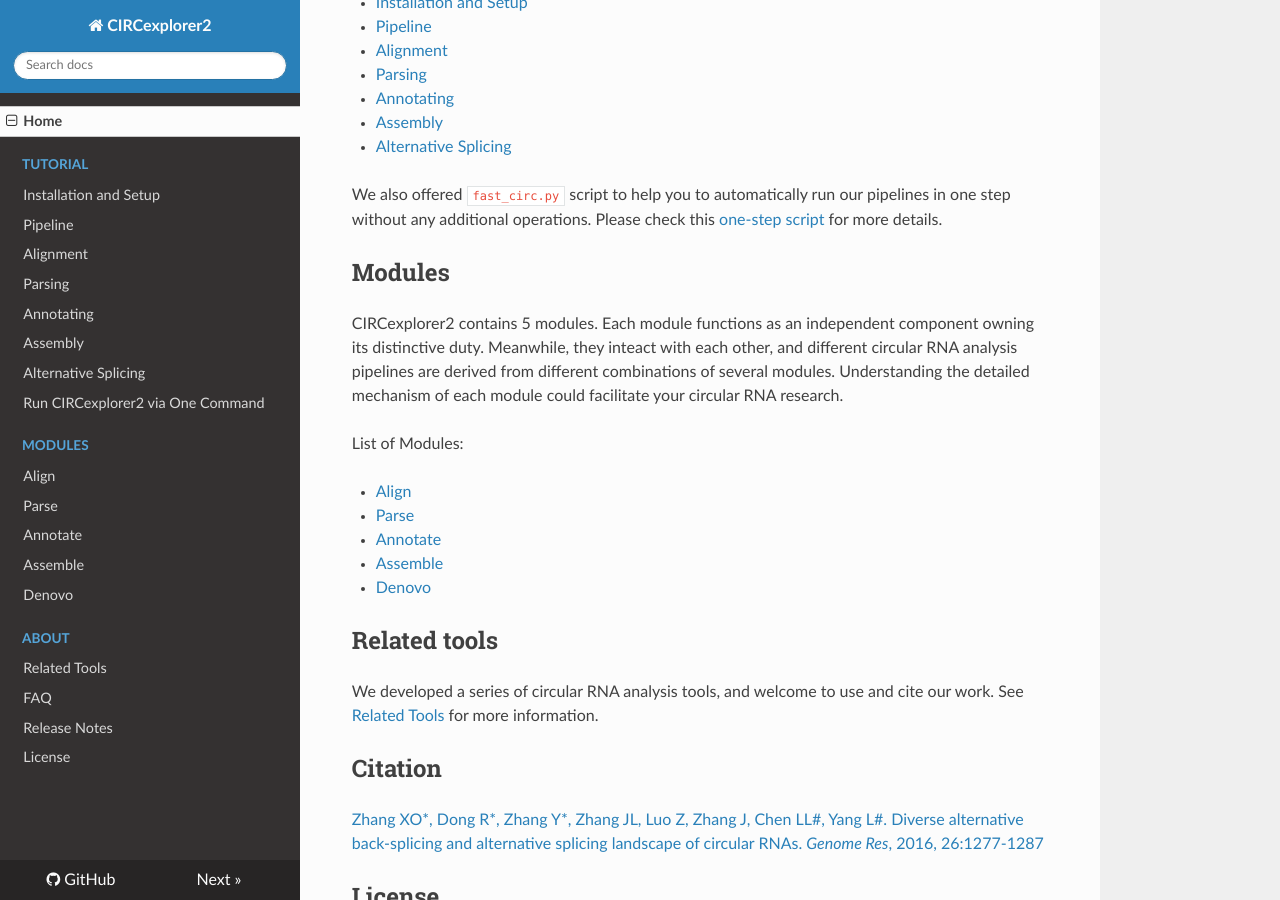
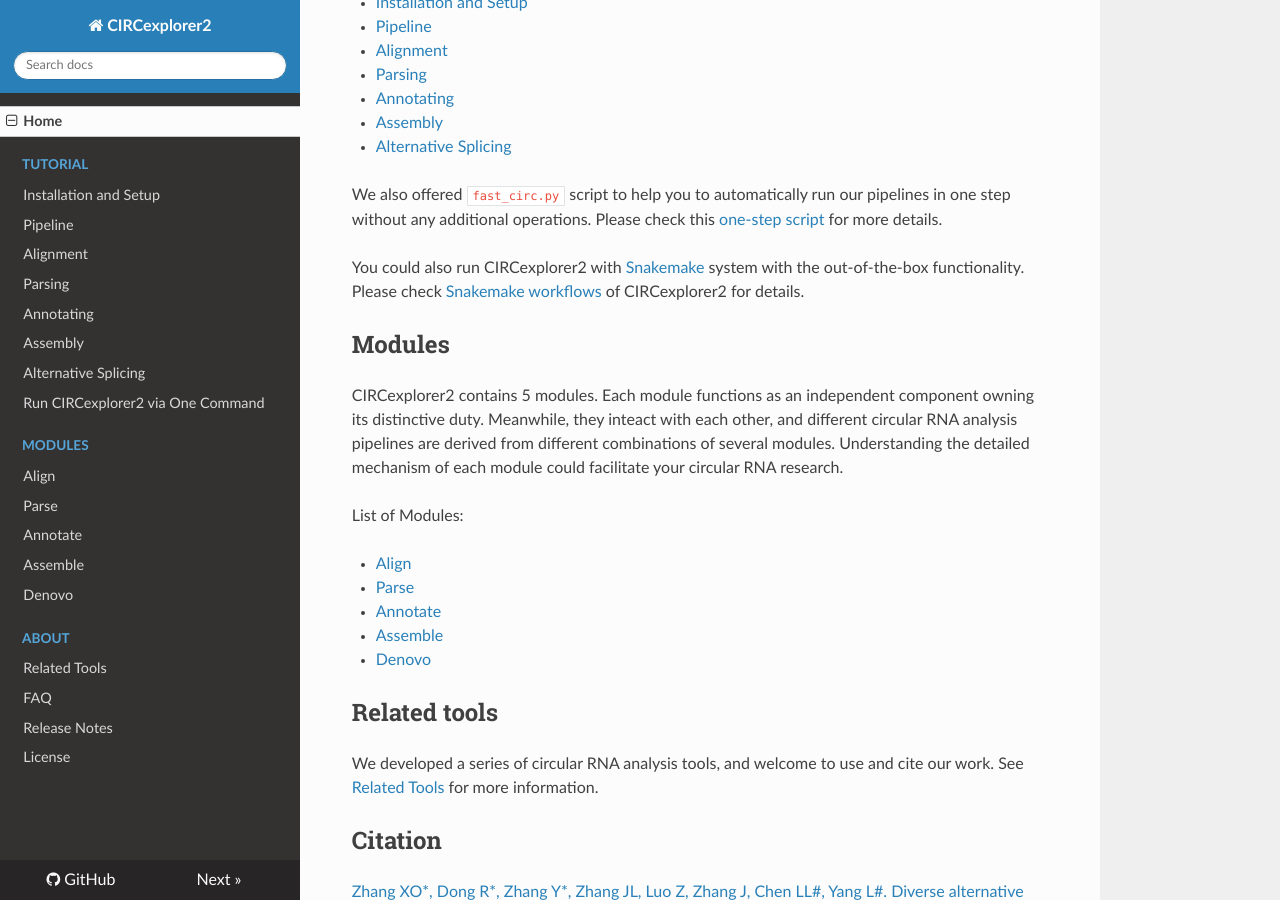
Before and after one commit to YangLab/CIRCexplorer2, an MkDocs documentation site: the page built from docs/index.md, in a window 1280 px wide and 900 px high, scrolled down 1042 px. Built offline with MkDocs 1.6.1, drawn with Linux system fonts in a browser that asks for light colours; nearby versions of some CDN libraries; old or Windows-style settings are respelled for this version of MkDocs.

Commit message:
add info of snakemake

```diff
--- a/docs/index.md
+++ b/docs/index.md
@@ -15,6 +15,7 @@
 [![The MIT License](https://img.shields.io/badge/license-MIT-orange.svg)](https://github.com/YangLab/CIRCexplorer2/blob/master/LICENSE.txt)
 
 [![PyPI Downloads](https://img.shields.io/pypi/dm/circexplorer2.svg)](https://pypi.python.org/pypi/circexplorer2)
+[![run with snakemake](https://img.shields.io/badge/run%20with-snakemake-red.svg)](https://github.com/kepbod/CIRCexplorer2_snakemake)
 [![Anaconda-Server Downloads](https://anaconda.org/bioconda/circexplorer2/badges/downloads.svg)](https://anaconda.org/bioconda/circexplorer2)
 
 
@@ -51,6 +52,8 @@
 
 We also offered `fast_circ.py` script to help you to automatically run our pipelines in one step without any additional operations. Please check this [one-step script](tutorial/one_step.md) for more details.
 
+You could also run CIRCexplorer2 with [Snakemake](https://snakemake.readthedocs.io) system with the out-of-the-box functionality. Please check [Snakemake workflows](https://github.com/kepbod/CIRCexplorer2_snakemake) of CIRCexplorer2 for details.
+
 ## Modules
 
 CIRCexplorer2 contains 5 modules. Each module functions as an independent component owning its distinctive duty. Meanwhile, they inteact with each other, and different circular RNA analysis pipelines are derived from different combinations of several modules. Understanding the detailed mechanism of each module could facilitate your circular RNA research.
```
Also changed, not shown: CHANGELOG.md (+10 -0 lines), README.md (+3 -0 lines).
